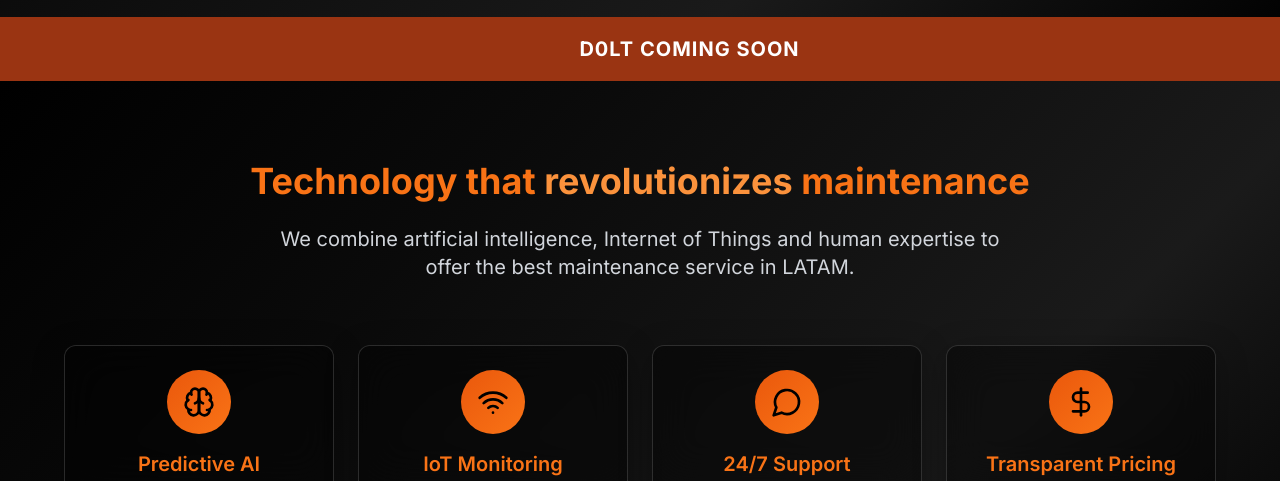
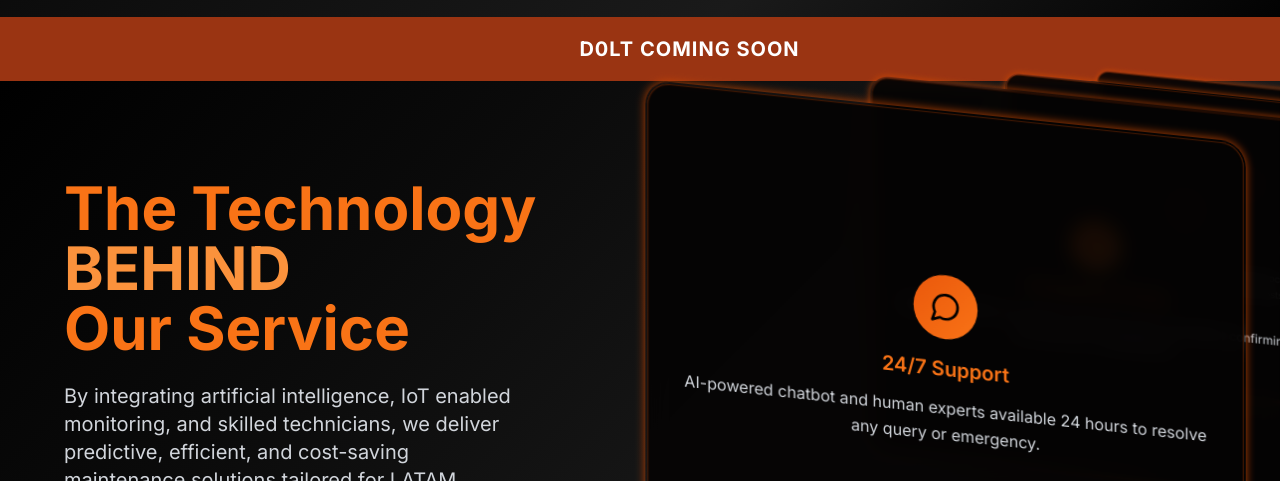
Before and after one commit to dolt-tech/website_v1.0, a Next.js app: page / in a window 1280 px wide. Shown: the part 2319-2800 px from the top of the page. Built offline with nearby package versions, Linux system fonts and the light colour scheme.

Commit message:
updated features page and updated logo

```diff
--- a/app/layout.tsx
+++ b/app/layout.tsx
@@ -11,6 +11,9 @@ export const metadata: Metadata = {
   title: "DOLT - Redefining Maintenance with Smart Technology",
   description: "Professional maintenance services powered by IoT and expert technicians for Latin America",
   generator: "Professional Web Development",
+  icons: {
+    icon: '/images/dolt-logo.png', // Path to favicon
+  },
 }
 
 export default function RootLayout({
--- /dev/null
+++ b/components/CardSwap.css
@@ -0,0 +1,41 @@
+.card-swap-container {
+  position: absolute;
+  bottom: 0;
+  right: 0;
+  transform: translate(5%, 20%);
+  transform-origin: bottom right;
+  perspective: 900px;
+  overflow: visible;
+}
+
+.card {
+  position: absolute;
+  top: 50%;
+  left: 50%;
+  border-radius: 25px;
+  border: 2px solid transparent; /* Set transparent border to avoid layout shift */
+  background: rgba(4, 3, 3, 0.9); /* Semi-transparent white for glassmorphism */
+  backdrop-filter: blur(10px); /* 10px blur for glassmorphic effect */
+  background-clip: padding-box; /* Ensure background doesn't bleed into border */
+  box-shadow:
+    0 0 10px rgba(209, 74, 1, 0.91), /* Orange neon glow */
+    inset 0 0 2px rgba(205, 72, 1, 1); /* Subtle inner glow */
+
+  backface-visibility: hidden;
+  -webkit-backface-visibility: hidden;
+  /* Neon gradient border using pseudo-element */
+
+}
+
+
+@media (max-width: 768px) {
+  .card-swap-container {
+    transform: scale(0.75) translate(25%, 25%);
+  }
+}
+
+@media (max-width: 480px) {
+  .card-swap-container {
+    transform: scale(0.55) translate(25%, 25%);
+  }
+}
--- /dev/null
+++ b/components/CardSwap.tsx
@@ -0,0 +1,196 @@
+"use client"
+import React, { Children, cloneElement, forwardRef, isValidElement, useEffect, useMemo, useRef } from 'react';
+import gsap from 'gsap';
+import './CardSwap.css';
+
+export const Card = forwardRef<HTMLDivElement, { customClass?: string; className?: string } & React.HTMLProps<HTMLDivElement>>(
+  ({ customClass, ...rest }, ref) => (
+    <div ref={ref} {...rest} className={`card ${customClass ?? ''} ${rest.className ?? ''}`.trim()} />
+  )
+);
+Card.displayName = 'Card';
+
+interface CardSwapProps {
+  width?: number;
+  height?: number;
+  cardDistance?: number;
+  verticalDistance?: number;
+  delay?: number;
+  pauseOnHover?: boolean;
+  onCardClick?: (index: number) => void;
+  skewAmount?: number;
+  easing?: 'elastic' | 'power';
+  children: React.ReactNode;
+}
+
+const makeSlot = (i: number, distX: number, distY: number, total: number) => ({
+  x: i * distX,
+  y: -i * distY,
+  z: -i * distX * 1.5,
+  zIndex: total - i,
+});
+
+const placeNow = (el: HTMLElement, slot: { x: number; y: number; z: number; zIndex: number }, skew: number) =>
+  gsap.set(el, {
+    x: slot.x,
+    y: slot.y,
+    z: slot.z,
+    xPercent: -50,
+    yPercent: -50,
+    skewY: skew,
+    transformOrigin: 'center center',
+    zIndex: slot.zIndex,
+    force3D: true,
+  });
+
+const CardSwap: React.FC<CardSwapProps> = ({
+  width = 500,
+  height = 400,
+  cardDistance = 60,
+  verticalDistance = 70,
+  delay = 5000,
+  pauseOnHover = false,
+  onCardClick,
+  skewAmount = 6,
+  easing = 'elastic',
+  children,
+}) => {
+  const config =
+    easing === 'elastic'
+      ? {
+          ease: 'elastic.out(0.6,0.9)',
+          durDrop: 2,
+          durMove: 2,
+          durReturn: 2,
+          promoteOverlap: 0.9,
+          returnDelay: 0.05,
+        }
+      : {
+          ease: 'power1.inOut',
+          durDrop: 0.8,
+          durMove: 0.8,
+          durReturn: 0.8,
+          promoteOverlap: 0.45,
+          returnDelay: 0.2,
+        };
+
+  const childArr = useMemo(() => Children.toArray(children), [children]);
+  const refs = useMemo(
+    () => childArr.map(() => React.createRef<HTMLDivElement>()),
+    [childArr.length]
+  );
+
+  const order = useRef<number[]>(Array.from({ length: childArr.length }, (_, i) => i));
+  const tlRef = useRef<GSAPTimeline | null>(null);
+  const intervalRef = useRef<NodeJS.Timeout | undefined>();
+  const container = useRef<HTMLDivElement>(null);
+
+  useEffect(() => {
+    const total = refs.length;
+    refs.forEach((r, i) => placeNow(r.current!, makeSlot(i, cardDistance, verticalDistance, total), skewAmount));
+
+    const swap = () => {
+      if (order.current.length < 2) return;
+
+      const [front, ...rest] = order.current;
+      const elFront = refs[front].current!;
+      const tl = gsap.timeline();
+      tlRef.current = tl;
+
+      tl.to(elFront, {
+        y: '+=500',
+        duration: config.durDrop,
+        ease: config.ease,
+      });
+
+      tl.addLabel('promote', `-=${config.durDrop * config.promoteOverlap}`);
+      rest.forEach((idx, i) => {
+        const el = refs[idx].current!;
+        const slot = makeSlot(i, cardDistance, verticalDistance, refs.length);
+        tl.set(el, { zIndex: slot.zIndex }, 'promote');
+        tl.to(
+          el,
+          {
+            x: slot.x,
+            y: slot.y,
+            z: slot.z,
+            duration: config.durMove,
+            ease: config.ease,
+          },
+          `promote+=${i * 0.15}`
+        );
+      });
+
+      const backSlot = makeSlot(refs.length - 1, cardDistance, verticalDistance, refs.length);
+      tl.addLabel('return', `promote+=${config.durMove * config.returnDelay}`);
+      tl.call(
+        () => {
+          gsap.set(elFront, { zIndex: backSlot.zIndex });
+        },
+        undefined,
+        'return'
+      );
+      tl.to(
+        elFront,
+        {
+          x: backSlot.x,
+          y: backSlot.y,
+          z: backSlot.z,
+          duration: config.durReturn,
+          ease: config.ease,
+        },
+        'return'
+      );
+
+      tl.call(() => {
+        order.current = [...rest, front];
+      });
+    };
+
+    swap();
+    intervalRef.current = setInterval(swap, delay);
+
+    if (pauseOnHover) {
+      const node = container.current!;
+      const pause = () => {
+        tlRef.current?.pause();
+        clearInterval(intervalRef.current);
+      };
+      const resume = () => {
+        tlRef.current?.play();
+        intervalRef.current = setInterval(swap, delay);
+      };
+      node.addEventListener('mouseenter', pause);
+      node.addEventListener('mouseleave', resume);
+      return () => {
+        node.removeEventListener('mouseenter', pause);
+        node.removeEventListener('mouseleave', resume);
+        clearInterval(intervalRef.current);
+      };
+    }
+
+    return () => clearInterval(intervalRef.current);
+  }, [cardDistance, verticalDistance, delay, pauseOnHover, skewAmount, easing]);
+
+  const rendered = childArr.map((child, i) =>
+    isValidElement(child)
+      ? cloneElement(child, {
+          key: i,
+          ref: refs[i],
+          style: { width, height, ...(child.props.style ?? {}) },
+          onClick: (e: React.MouseEvent) => {
+            child.props.onClick?.(e);
+            onCardClick?.(i);
+          },
+        })
+      : child
+  );
+
+  return (
+    <div ref={container} className="card-swap-container" style={{ width, height }}>
+      {rendered}
+    </div>
+  );
+};
+
+export default CardSwap;
--- a/components/features.tsx
+++ b/components/features.tsx
@@ -1,7 +1,7 @@
 "use client"
 import { motion } from "framer-motion"
-import { Card, CardContent } from "@/components/ui/card"
 import { Brain, Wifi, MessageCircle, DollarSign } from "lucide-react"
+import CardSwap, { Card } from '@/components/CardSwap';
 
 const features = [
   {
@@ -32,45 +32,52 @@ export default function Features() {
   return (
     <section className="py-20 px-6 gradient-bg">
       <div className="max-w-6xl mx-auto">
+        <div className="grid md:grid-cols-2 gap-12 items-center">
+          {/* Left side: Header */}
           <motion.div
-          initial={{ opacity: 0, y: 30 }}
-          whileInView={{ opacity: 1, y: 0 }}
+            initial={{ opacity: 0, x: -30 }}
+            whileInView={{ opacity: 1, x: 0 }}
             transition={{ duration: 0.6 }}
-          className="text-center mb-16"
+            className="text-left"
           >
-          <h2 className="text-3xl md:text-4xl font-bold mb-6 text-orange-500">
-            Technology that <span className="text-orange-400">revolutionizes</span> maintenance
+            <h2 className="text-5xl md:text-6xl font-bold mb-6 text-orange-500">
+              The Technology   <span className="text-orange-400">BEHIND</span><br></br> Our Service
             </h2>
-          <p className="text-xl text-gray-300 max-w-3xl mx-auto">
-            We combine artificial intelligence, Internet of Things and human expertise to offer the best maintenance
-            service in LATAM.
+            <p className="text-xl text-gray-300 max-w-md">
+              By integrating artificial intelligence, IoT enabled monitoring, and skilled technicians, we deliver predictive, efficient,
+              and cost-saving maintenance solutions tailored for LATAM
             </p>
           </motion.div>
 
-        <div className="grid md:grid-cols-2 lg:grid-cols-4 gap-6">
+          {/* Right side: CardSwap Animation */}
+          <div style={{ height: '350px', position: 'relative' }}>
+            <CardSwap
+              width={600}
+              height={500}
+              cardDistance={200}
+              verticalDistance={100}
+              delay={5000}
+              pauseOnHover={false}
+              skewAmount={6}
+              easing="elastic"
+            >
               {features.map((feature, index) => (
-            <motion.div
-              key={feature.title}
-              initial={{ opacity: 0, y: 30 }}
-              whileInView={{ opacity: 1, y: 0 }}
-              transition={{ duration: 0.6, delay: index * 0.1 }}
-              whileHover={{ scale: 1.05 }}
-            >
-              <Card className="glassmorphism border-orange-500/20 hover:border-orange-500/50 transition-all duration-300 h-full hover:shadow-lg hover:shadow-orange-500/10 group">
-                <CardContent className="p-6 text-center">
-                  <div className="w-16 h-16 mx-auto mb-4 bg-gradient-to-br from-orange-600 to-orange-500 rounded-full flex items-center justify-center group-hover:scale-110 transition-transform duration-300">
+                <Card key={feature.title} className="glassmorphism border-orange-500/20">
+                  <div className="p-6 text-center h-full flex flex-col justify-center">
+                    <div className="w-16 h-16 mx-auto mb-4 bg-gradient-to-br from-orange-600 to-orange-500 rounded-full flex items-center justify-center">
                       <feature.icon className="w-8 h-8 text-black" />
                     </div>
-                  <h3 className="text-xl font-semibold text-orange-500 mb-3 group-hover:text-orange-400 transition-colors duration-300">
+                    <h3 className="text-xl font-semibold text-orange-500 mb-3">
                       {feature.title}
                     </h3>
-                  <p className="text-gray-300 leading-relaxed group-hover:text-gray-200 transition-colors duration-300">
+                    <p className="text-gray-300 leading-relaxed">
                       {feature.description}
                     </p>
-                </CardContent>
+                  </div>
                 </Card>
-            </motion.div>
               ))}
+            </CardSwap>
+          </div>
         </div>
       </div>
     </section>
--- a/components/hero.tsx
+++ b/components/hero.tsx
@@ -97,7 +97,7 @@ export default function Hero() {
 
       {/* Top-left Logo */}
       <div className="absolute top-6 left-6 z-50">
-        <Image src="/logo/C8_Logo.png" alt="Logo" width={48} height={48} />
+        <Image src="/images/dolt-logo.png" alt="Logo" width={48} height={48} />
       </div>
 
       {/* Top-right controls */}
--- a/package.json
+++ b/package.json
@@ -48,6 +48,7 @@
     "embla-carousel-react": "8.5.1",
     "framer-motion": "latest",
     "geist": "^1.3.1",
+    "gsap": "^3.13.0",
     "i18next": "^25.5.2",
     "i18next-browser-languagedetector": "^8.2.0",
     "i18next-http-backend": "^3.0.2",
```
Also changed, not shown: app/globals.css (line endings or trailing spaces), 1 other file (tests, documents, lock files or other folders). Lines whose indentation alone changed are shown as unchanged.
